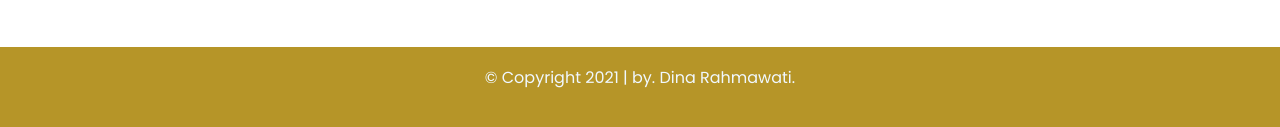
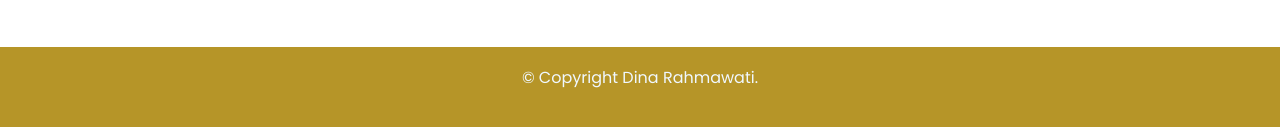
Before and after one commit to dinarahmawati186/RESTORANKU.github.io, a plain HTML site: page index.html in a window 1280 px wide. Shown: the part 3597-3724 px from the top of the page. Drawn offline with nearby package versions, Linux system fonts and the light colour scheme.

Commit message:
Update index.html

```diff
--- a/index.html
+++ b/index.html
@@ -247,7 +247,7 @@
     <!-- footer -->
     <footer class="footer">
         <p class="copyright">
-            © Copyright 2021 | by. Dina Rahmawati.
+            © Copyright Dina Rahmawati.
         </p>
     </footer>
 
```
